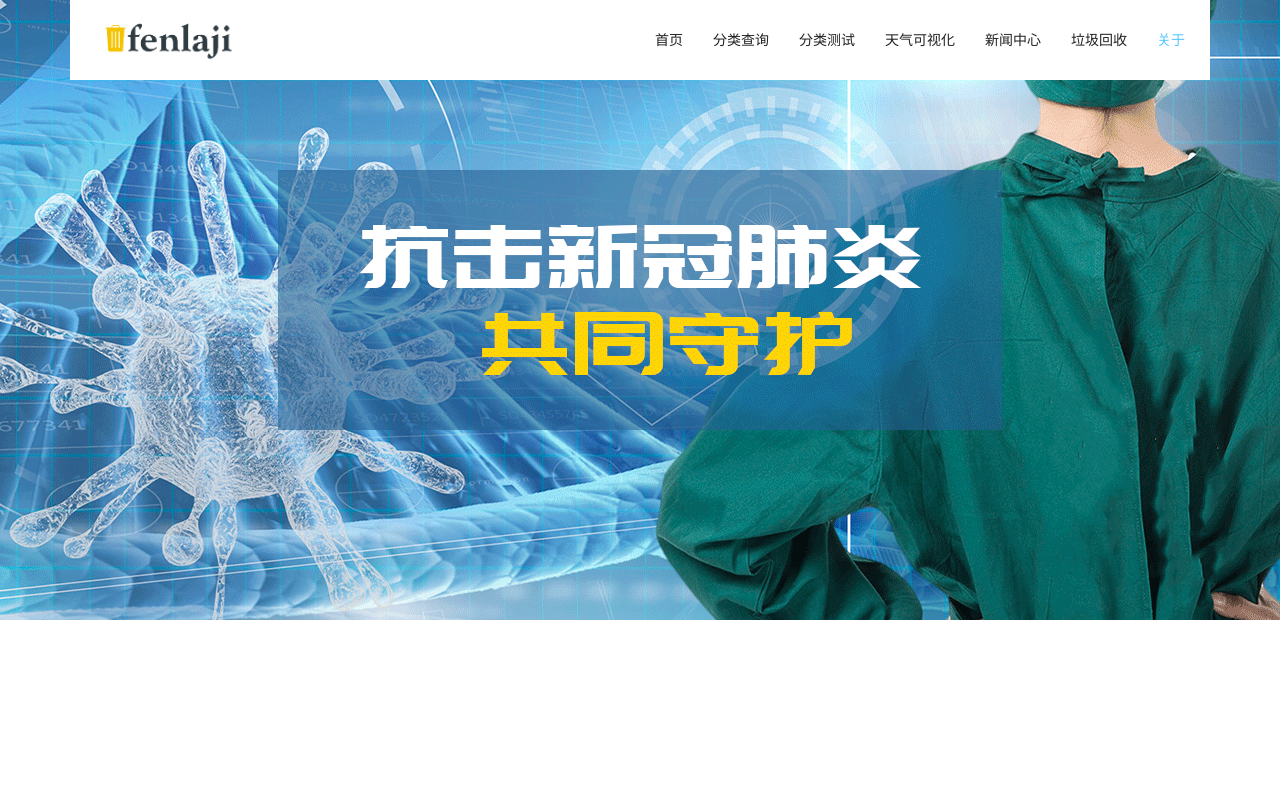
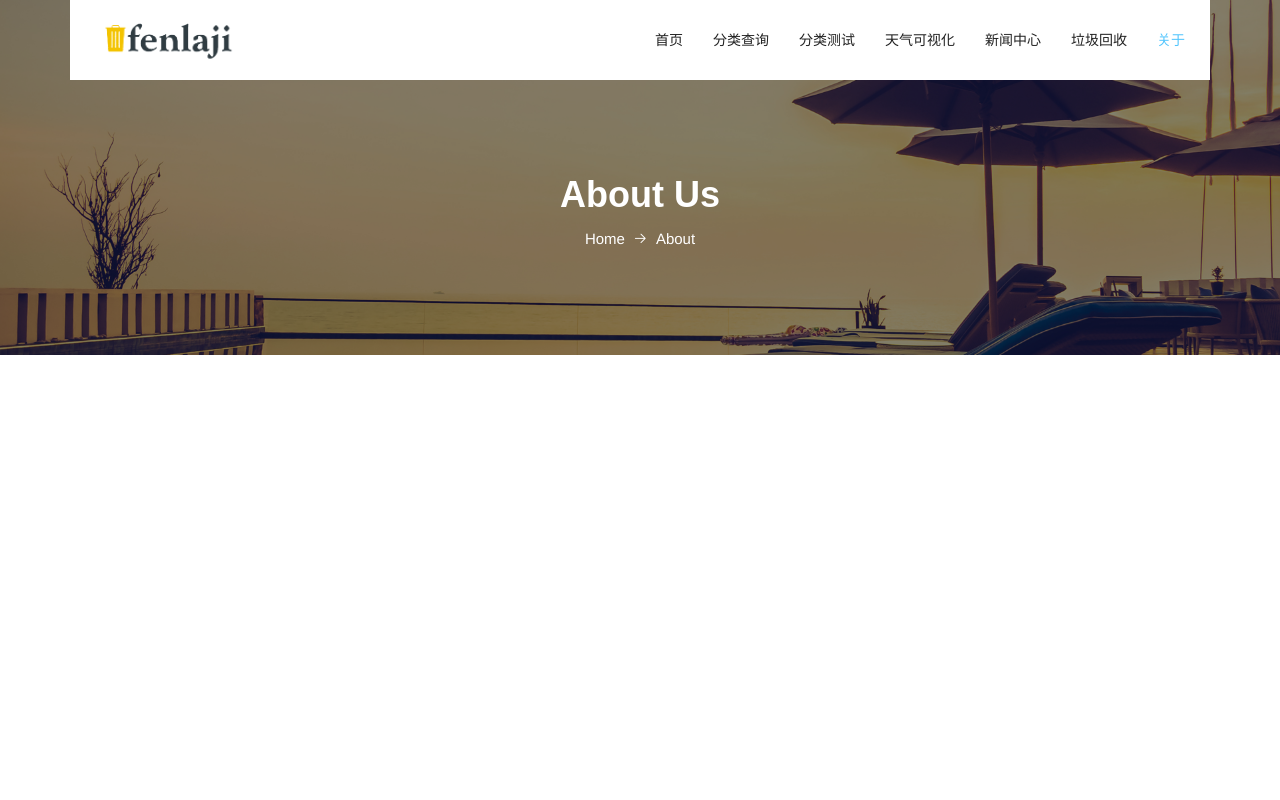
Before and after one commit to Hrealm/ifenlaji, a Vue app: page /#/about in a window 1280 px wide. Shown: the top 800 px of the page. Built offline with nearby package versions, Linux system fonts and the light colour scheme.

Commit message:
feat: updated about.vue

```diff
--- a/src/components/about/about.vue
+++ b/src/components/about/about.vue
@@ -1,28 +1,79 @@
 <template>
 	<div class="container">
-        <div class="banner"></div>
-
+		<div class="banner">
+			<div class="ban-bg"></div>
+			<div class="b_content">
+				<h2>About Us</h2>
+				<p class="desc">
+					<router-link :to="{name: 'index'}">
+						<span>Home</span>
+					</router-link>
+                    <i class="el-icon-right"></i>
+					<span>About</span>
+				</p>
+			</div>
+		</div>
 	</div>
 </template>
 
 <script>
 export default {
 	data() {
-        return {};
+		return {}
 	},
 	components: {}
-};
+}
 </script>
 
 <style scoped lang="scss">
-.container{
+.container {
 	width: 100%;
 	min-height: 1000px;
-    .banner{
+	.banner {
+		position: relative;
+		padding: 172px 0px 84px;
+		background: #04091e;
+		z-index: 1;
+		overflow: hidden;
+		.ban-bg {
+			position: absolute;
+			top: 0;
+			left: 0;
+			right: 0;
+			margin: 0 auto;
 			width: 100%;
-        height: 826px;
-        background: url('/static/img/index/banner2.jpg') no-repeat;
-        background-position: center top;
+			height: 125%;
+			background: url('/static/img/about/about_banner.jpg') no-repeat
+				scroll center 0 / cover;
+			opacity: 0.5;
+			z-index: -1;
+		}
+		.b_content {
+			width: 1170px;
+			margin: 0 auto;
+			text-align: center;
+			color: #fff;
+			h2 {
+				display: block;
+				font-size: 36px;
+				line-height: 45px;
+				color: #fff;
+                font-family: "Poppins", sans-serif;
+                font-weight: 600;
+                margin-bottom: 10px;
+			}
+            .desc{
+                margin-bottom: 20px;
+                line-height: 24px;
+                font-size: 15px;
+                a{
+                    color: #fff;
+                }
+                i{
+                    margin: 0 8px;
+                }
+            }
+		}
 	}
 }
 </style>
--- a/src/components/index/index.vue
+++ b/src/components/index/index.vue
@@ -238,8 +238,7 @@ export default {
             right: 0;
             margin: 0 auto;
             width: 100%;
-            // height: 1000px;
-            height: 800px;
+            height: 125%;
             background: url('/static/img/index/--banner_bg.jpg') no-repeat scroll center 0/cover;
             opacity: 0.5;
             z-index: -1;
--- a/src/components/news/newsDetails.vue
+++ b/src/components/news/newsDetails.vue
@@ -20,7 +20,6 @@
                     <h2>{{newsDetails.fTitle}}</h2>
                     <p class="news-desc">
                         <span class="news-date">{{newsDetails.fReleaseTime}}</span>
-                        <!-- <span>- - 中象福达</span> -->
                     </p>
                     <div class="news-article" v-html="newsDetails.fContent"></div>
                 </div>
--- a/src/components/query/query.vue
+++ b/src/components/query/query.vue
@@ -189,7 +189,7 @@ export default {
         overflow: hidden;
         .ban_bg{
             width: 100%;
-            height: 421px;
+            height: 125%;
             background: url('/static/img/query/banner-bg.jpg') no-repeat;
             background-position: center top;
         }
--- a/src/components/test/test.vue
+++ b/src/components/test/test.vue
@@ -303,7 +303,8 @@ export default {
         overflow: hidden;
         .ban_bg{
             width: 100%;
-            height: 421px;
+            // height: 421px;
+            height: 125%;
             background: url('/static/img/test/test-banner.png') no-repeat;
             background-position: center top;
             background-size: 100%;
```
Also changed, not shown: static/img/about/about_banner.jpg (added), 1 other file (tests, documents, lock files or other folders). Lines whose indentation alone changed are shown as unchanged.
